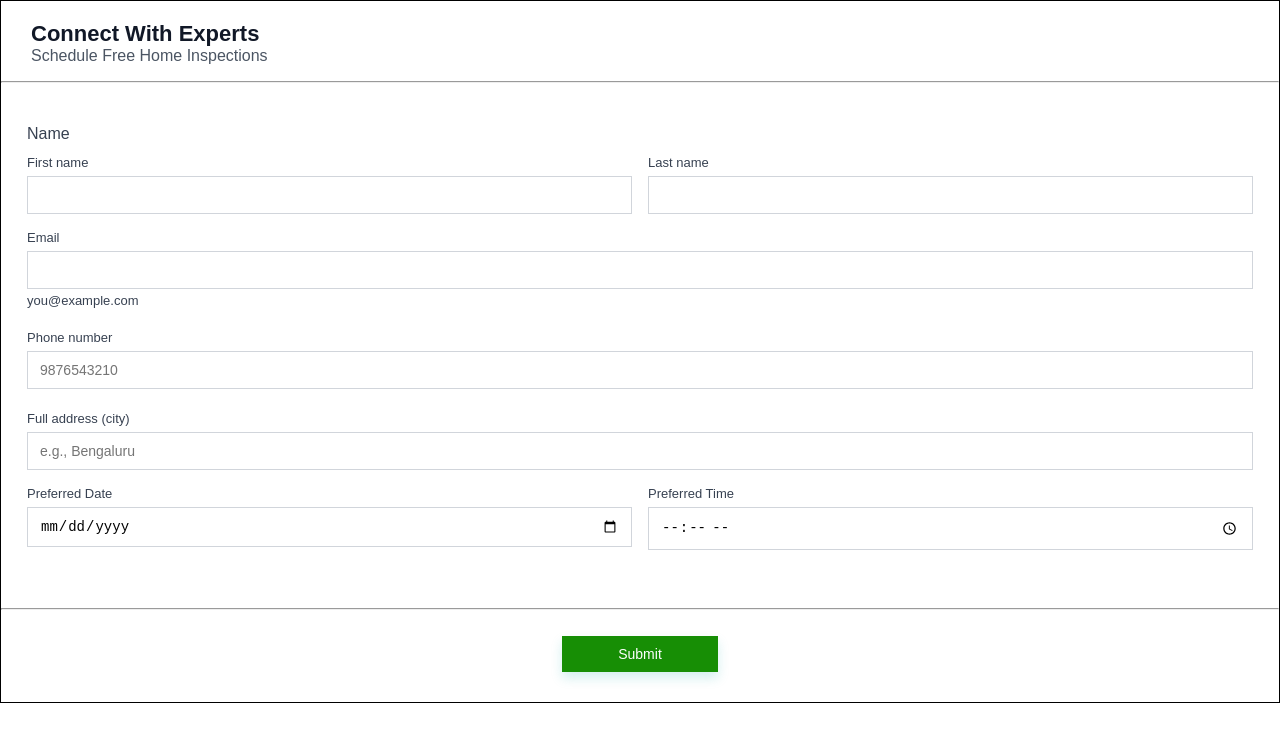
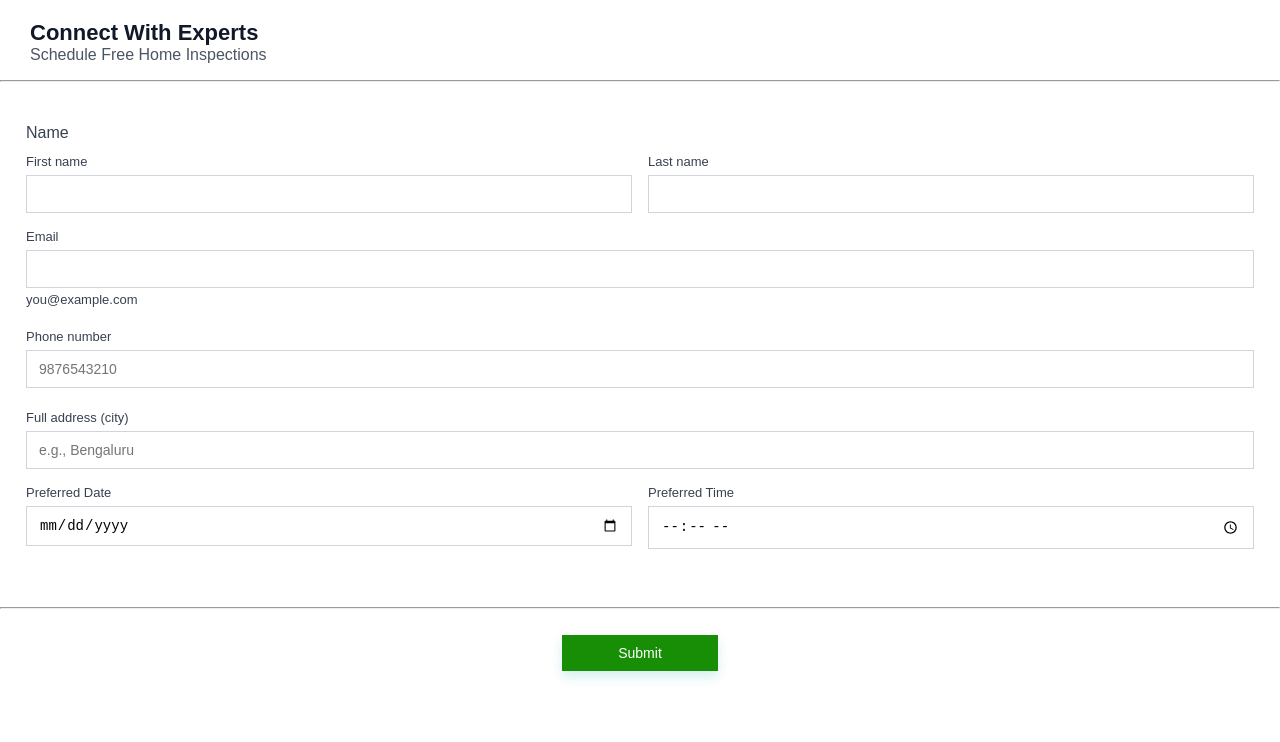
Before and after one commit to uts8434/canvaform, a plain HTML site: page index.html in a window 1280 px wide. Drawn offline with Linux system fonts and the light colour scheme.

Commit message:
ui changes commit

```diff
--- a/index.html
+++ b/index.html
@@ -10,7 +10,7 @@
   >
     <form
       id="jobForm"
-      style="background: #ffffff; border: 1px solid black; width: 100%; box-sizing: border-box; padding-bottom: 20px;"
+      style="background: #ffffff;  width: 100%; box-sizing: border-box; padding-bottom: 20px;"
     >
       <div style="padding-left: 30px; padding-top: 20px;">
         <h2 style="font-size: 22px; color: #111827; margin:0;">Connect With Experts</h2>
```
